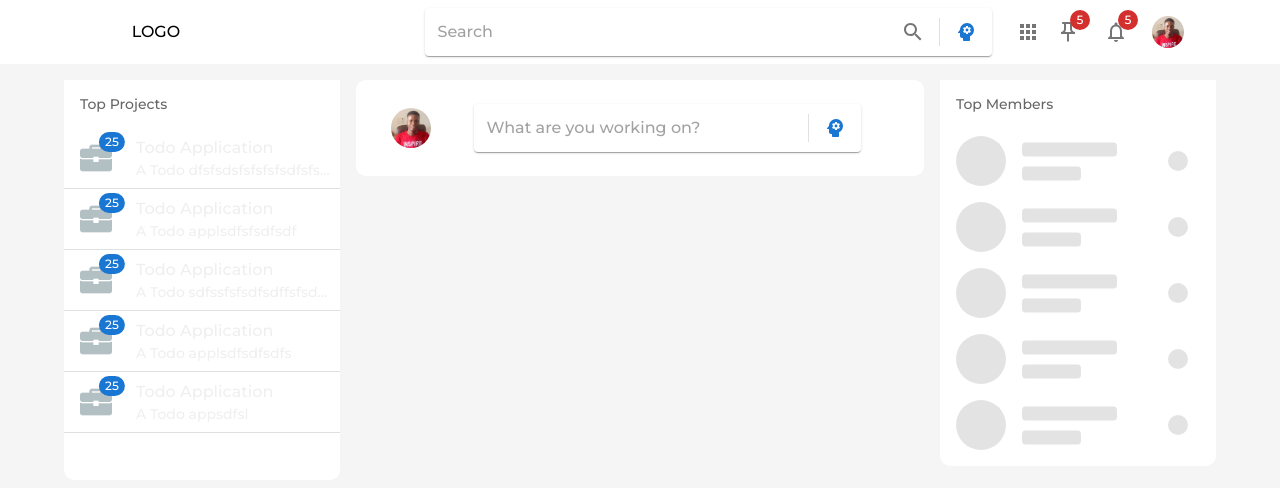
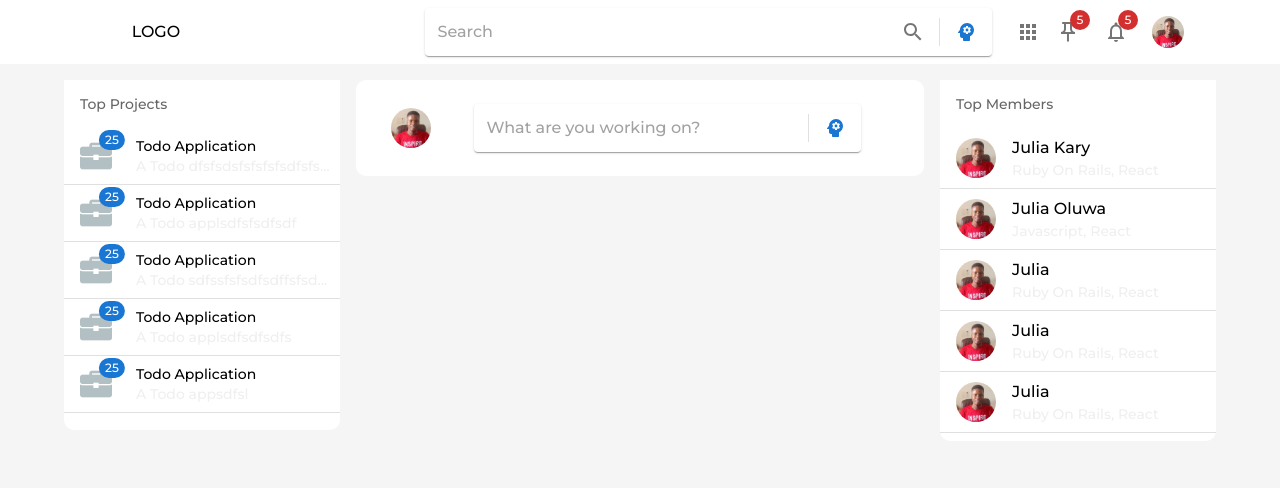
Before and after one commit to johnnonsoBetter/xplusportfolio, a React (Create React App) app: page /xpo in a window 1280 px wide. Shown: the top 488 px of the page. Built offline with nearby package versions, Linux system fonts and the light colour scheme.

Commit message:
Created the top members components

```diff
--- a/src/components/home/feeds/activities/ActivityContainer.js
+++ b/src/components/home/feeds/activities/ActivityContainer.js
@@ -4,25 +4,32 @@ import React from 'react'
 import InputBase from '@mui/material/InputBase';
 import Divider from '@mui/material/Divider';
 import IconButton from '@mui/material/IconButton';
-import SearchIcon from '@mui/icons-material/Search';
-import { PeopleOutline, PsychologyRounded } from '@mui/icons-material';
+
+import {  PsychologyRounded,  } from '@mui/icons-material';
+import { Switch, Route } from 'react-router-dom';
+import { useRouteMatch } from 'react-router-dom';
+import { Redirect } from 'react-router-dom';
 
 export default function ActivityContainer() {
+
+    const {path} = useRouteMatch()
 
 
     return (
         <Box width="100%">
-            <MyMiniInfo />
+
+            <Switch >
+                <Route path={path + "/projects/:slug"} render={() => <p> project</p>} />
+                <Route  path={path + "/members"} render={() => <p> members</p>} />
+                <Route exact path={path}  render={() => <MyMiniInfo /> } />
+                <Redirect to="/404"  />
+            </Switch>
         </Box>
     )
 }
 
 
 function MyMiniInfo() {
-
-
-
-
 
 const AnticipationCreator = ()=> {
   return (
--- a/src/components/home/feeds/top_members/TopMembers.js
+++ b/src/components/home/feeds/top_members/TopMembers.js
@@ -1,16 +1,62 @@
-import { Box, List, ListSubheader, Menu, MenuItem, Paper, Typography } from '@mui/material'
-import React from 'react'
+import { Avatar, Box, List, ListItem, ListItemIcon, ListSubheader, Menu, MenuItem, Paper, Stack, Typography } from '@mui/material'
+import React, { useState } from 'react'
+import { Link } from 'react-router-dom'
 import TopMembersLoader from './TopMembersLoader'
+
+
+function Members({members}) {
+
+    return (
+        <>
+            {
+                members.map(member => (
+                    <ListItem  key={member.id} divider>
+                        <Link to="/xpo" style={{textDecoration: "none", width: "100%"}} >
+
+
+                            <Box display="flex" width="100%" alignItems="center" >
+
+                                <ListItemIcon>
+
+                                    <Avatar src="/images/pics.jpg" alt="pics" />
+                                </ListItemIcon>
+                                <Stack width="80%" >
+                                    <Typography sx={{textTransform: "capitalize"}} color="ButtonText" variant="body1"> {member.name}</Typography>
+                                    <Typography sx={{textTransform: "capitalize"}} variant="body2" color="ButtonShadow" noWrap={true}> {member.about}</Typography>
+
+
+                                </Stack>
+                            </Box>
+                        </Link>
+
+                    </ListItem>
+                ))
+            }
+
+        </>
+
+    )
+
+}
 
 
 export default function TopMembers() {
 
+    const [members, setMembers] = useState([
+        {id: 33, name: "julia kary", about: "Ruby on rails, React"},
+        {id: 35, name: "julia oluwa", about: "Javascript, React"},
+        {id: 13, name: "julia", about: "Ruby on rails, React"},
+        {id: 73, name: "julia", about: "Ruby on rails, React"},
+        {id: 883, name: "julia", about: "Ruby on rails, React"},
+
+    ])
+
 
     return (
 
-            <List sx={{ width: '100%', maxWidth: 360, bgcolor: 'background.paper', borderRadius: "10px" }} component="nav"
+            <List sx={{ width: '100%', maxWidth: 360, minHeight: 350, bgcolor: 'background.paper', borderRadius: "10px" }} component="nav"
                 subheader={<ListSubheader  component="div" sx={{textAlign: "left"}} > Top Members </ListSubheader>}  >
-                <TopMembersLoader />
+                <Members members={members} />
             </List>
 
     )
--- a/src/components/home/feeds/top_project/TopProjects.js
+++ b/src/components/home/feeds/top_project/TopProjects.js
@@ -2,15 +2,6 @@ import { Avatar, Badge, Box, List, ListItem, ListItemButton, ListItemIcon, ListS
 import { deepOrange } from '@mui/material/colors'
 import React, { useState } from 'react'
 import { Link } from 'react-router-dom'
-
-
-export default function TopProjects() {
-
-    const [projects, setProjects] = useState([{id: 2, title: "Todo Application", desc: "A Todo dfsfsdsfsfsfsfsdfsfsappl"},
-     {id: 2, title: "Todo Application", desc: "A Todo applsdfsfsdfsdf"}, {id: 2, title: "Todo Application", desc: "A Todo sdfssfsfsdfsdffsfsdfsdfsappl"},
-     {id: 2, title: "Todo Application", desc: "A Todo applsdfsdfsdfs"},
-     {id: 2, title: "Todo Application", desc: "A Todo appsdfsl"}
-    ])
 
 
 function Projects({projects}) {
@@ -32,8 +23,8 @@ export default function TopProjects() {
                                     </Badge>
                                 </ListItemIcon>
                                 <Stack width="80%" >
-                                        <Typography zer color="ButtonShadow" variant="body1"> {project.title}</Typography>
-                                        <Typography variant="body2" color="ButtonShadow" noWrap={true}> {project.desc}</Typography>
+                                    <Typography sx={{textTransform: "capitalize"}} color="ButtonText" variant="body2"> {project.title}</Typography>
+                                    <Typography  variant="body2" color="ButtonShadow" noWrap={true}> {project.desc}</Typography>
 
 
                                 </Stack>
@@ -50,9 +41,18 @@ export default function TopProjects() {
 
 }
 
+export default function TopProjects() {
+
+    const [projects, setProjects] = useState([{id: 2, title: "Todo Application", desc: "A Todo dfsfsdsfsfsfsfsdfsfsappl"},
+     {id: 42, title: "Todo Application", desc: "A Todo applsdfsfsdfsdf"}, {id: 2, title: "Todo Application", desc: "A Todo sdfssfsfsdfsdffsfsdfsdfsappl"},
+     {id: 52, title: "Todo Application", desc: "A Todo applsdfsdfsdfs"},
+     {id: 92, title: "Todo Application", desc: "A Todo appsdfsl"}
+    ])
+
+
     return (
 
-            <List sx={{ width: '100%', maxWidth: 360, minHeight: 400, bgcolor: 'background.paper', borderRadius: "10px" }} component="nav"
+            <List sx={{ width: '100%', maxWidth: 360, minHeight: 350, bgcolor: 'background.paper', borderRadius: "10px" }} component="nav"
                 subheader={<ListSubheader  component="div" sx={{textAlign: "left"}} > Top Projects </ListSubheader>}  >
                  <Projects projects={projects} />
             </List>
```
Lines whose indentation alone changed are shown as unchanged.
